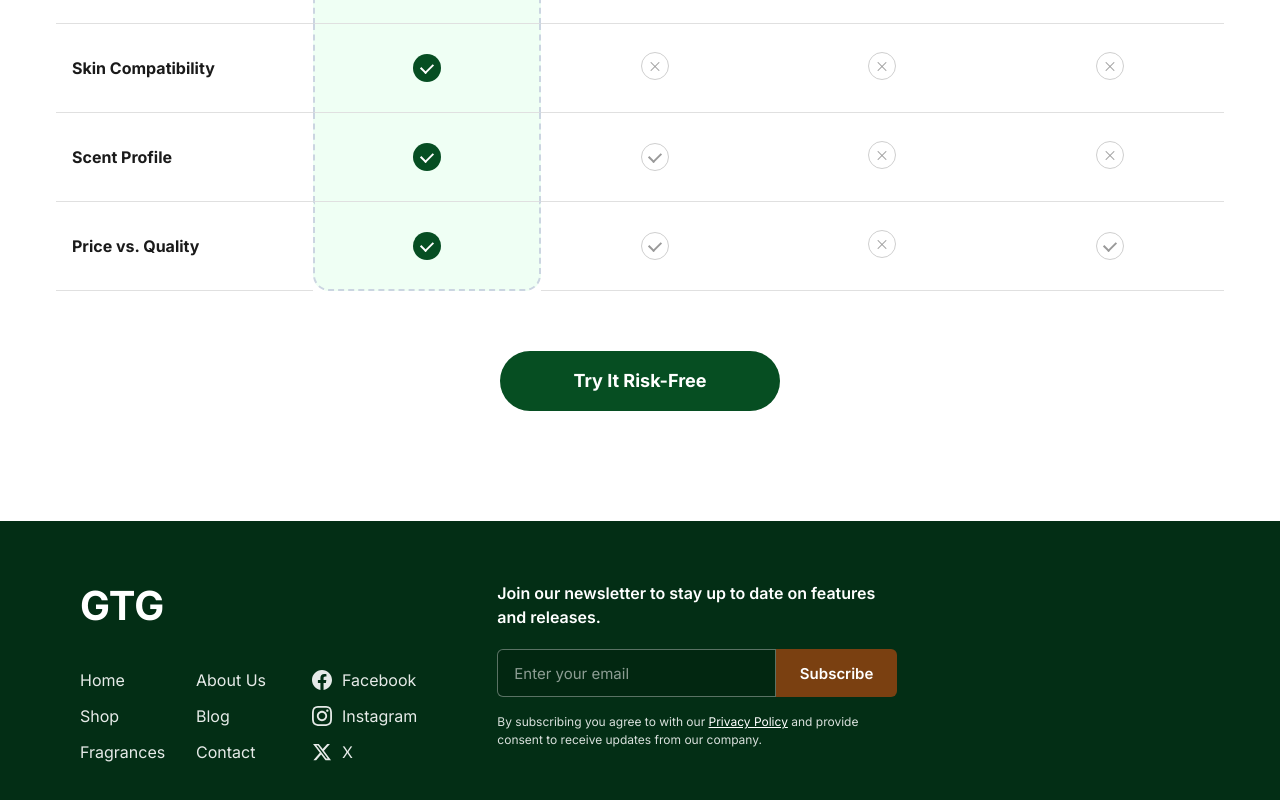
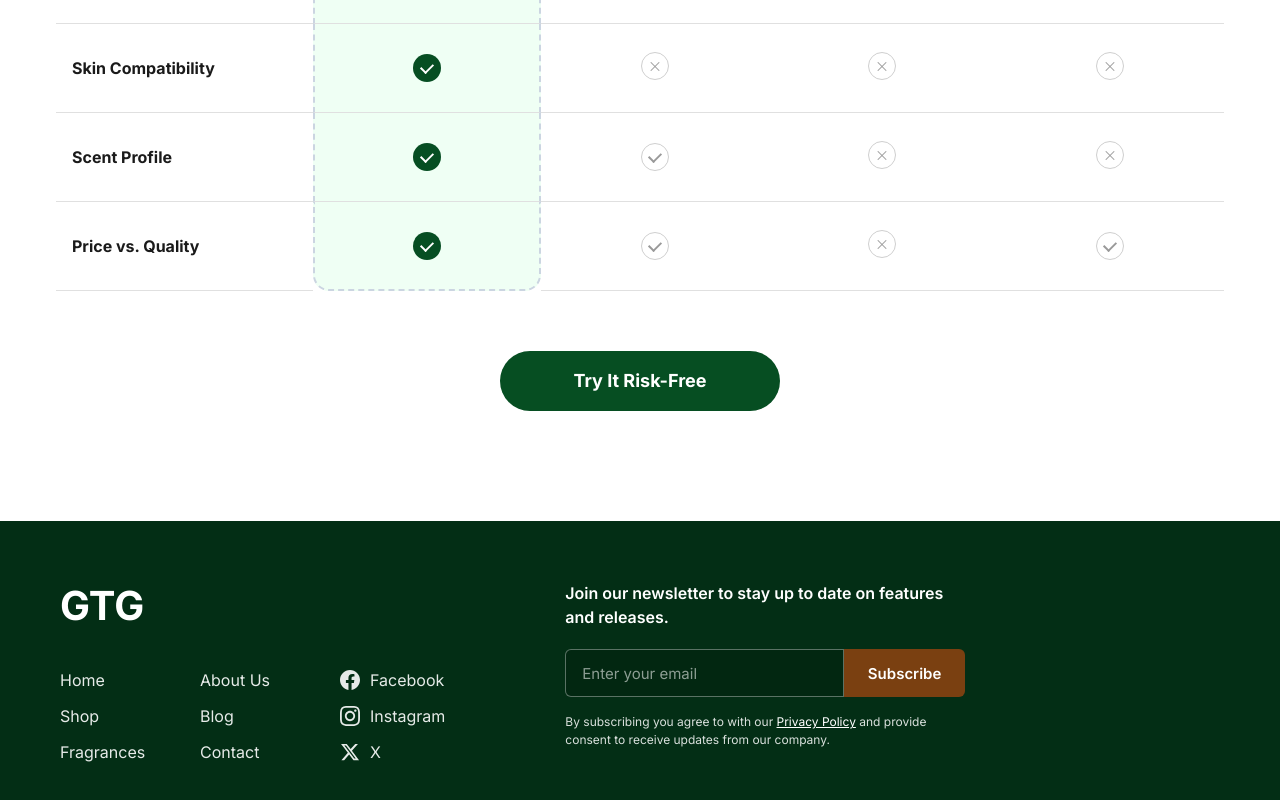
Before and after one commit to abhimh33/interactive-product-page, a website: page index.html in a window 1280 px wide. Shown: the part 3826-4626 px from the top of the page. Drawn offline with Linux system fonts and the light colour scheme.

Commit message:
Increase footer width to match target design - reduce side spacing

```diff
--- a/css/styles.css
+++ b/css/styles.css
@@ -1362,15 +1362,15 @@ img {
 }
 
 .layout-container--footer {
-  max-width: 1200px;
+  max-width: 1400px;
   margin: 0 auto;
-  padding: 0 40px;
+  padding: 0 60px;
 }
 
 .footer__grid {
   display: grid;
   grid-template-columns: auto 1fr;
-  column-gap: 80px;
+  column-gap: 120px;
   align-items: start;
 }
 
@@ -1396,8 +1396,8 @@ img {
 
 .footer__row {
   display: grid;
-  grid-template-columns: 100px 100px 1fr;
-  gap: 16px;
+  grid-template-columns: 120px 120px 1fr;
+  gap: 20px;
   align-items: center;
 }
 
@@ -1586,7 +1586,7 @@ button:focus-visible,
   }
 
   .layout-container--footer {
-    padding: 0 24px;
+    padding: 0 40px;
   }
 }
 
```
